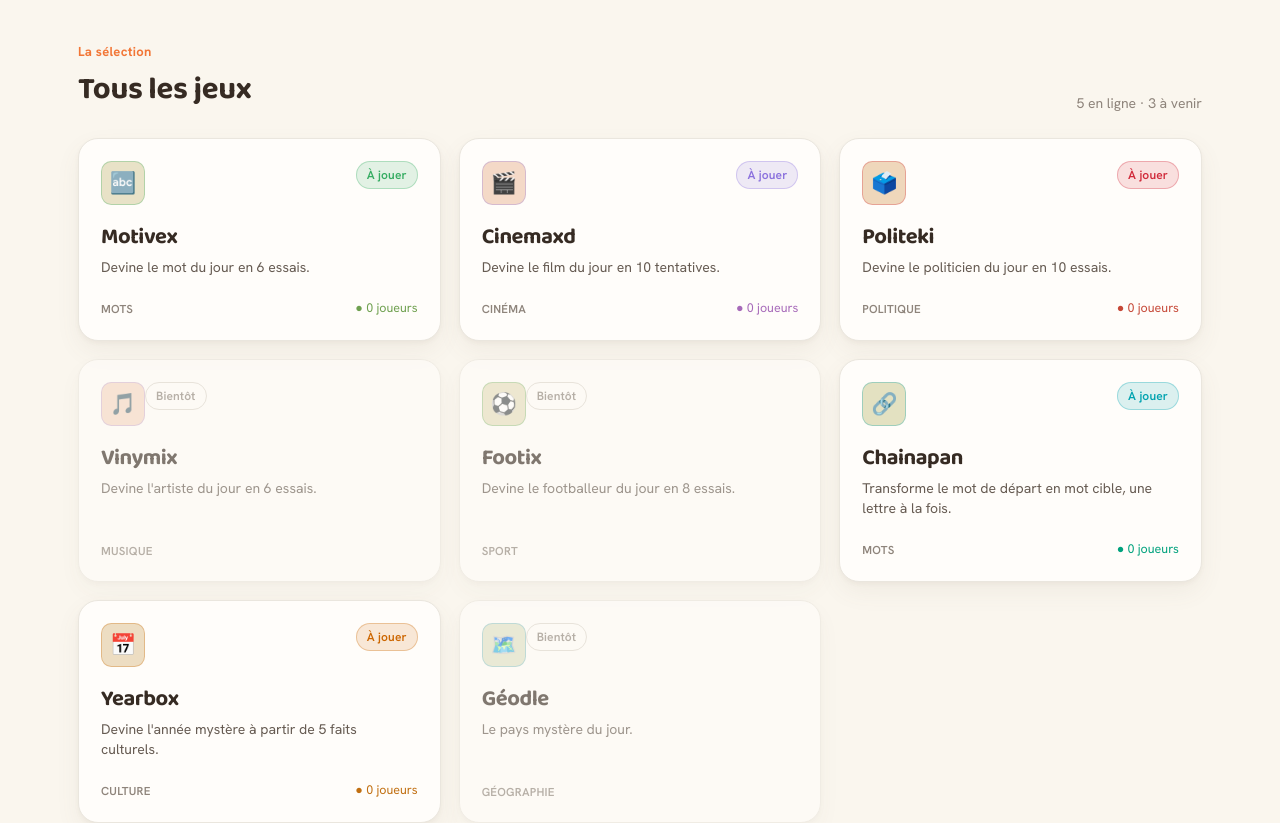
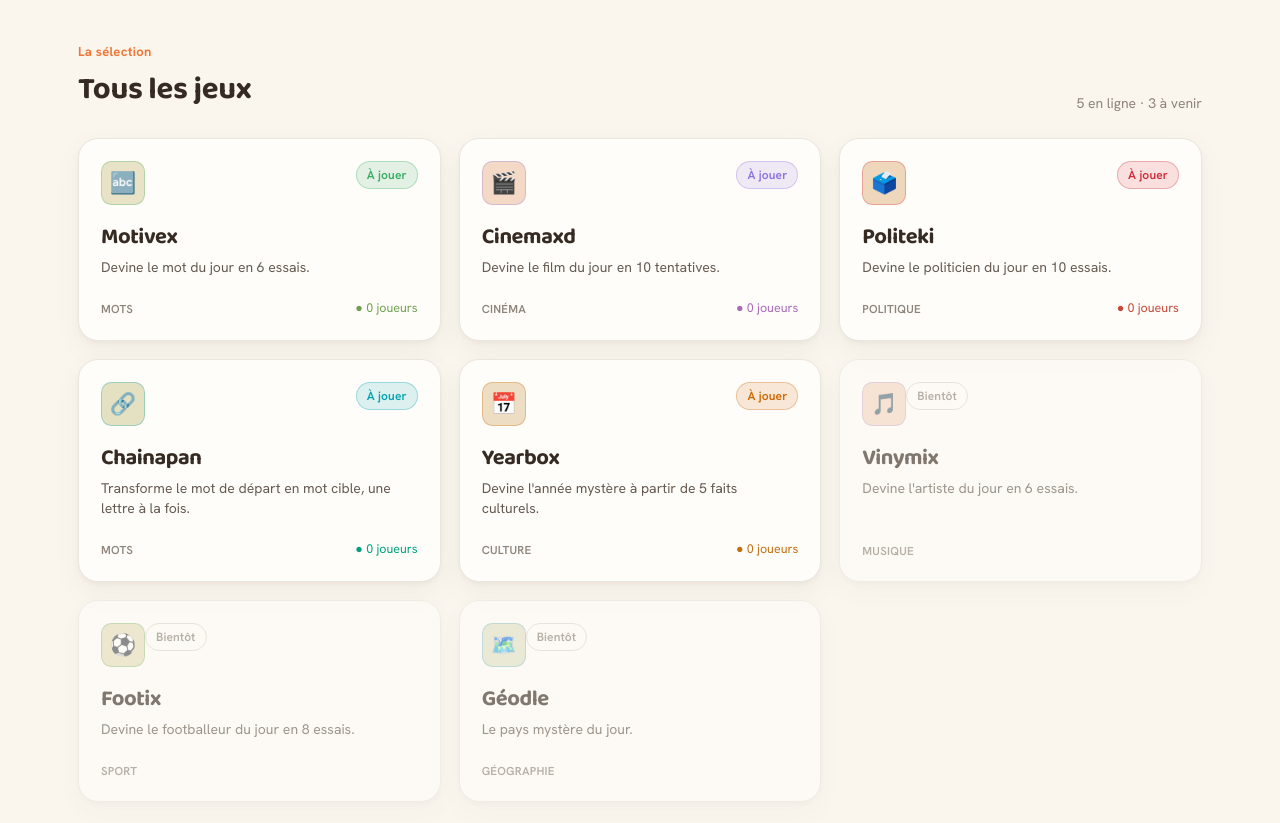
Before and after one commit to duclos-u/mikizgame, a React (Vite) app in the folder MikizGame/: page / in a window 1280 px wide. Shown: the part 440-1263 px from the top of the page. Built offline with nearby package versions, Linux system fonts and the light colour scheme; no server answers.

Commit message:
feat: sort daily games by live status on home page
Live games appear first, completed/upcoming games follow — no user-visible ranking change needed beyond presence of a live game.

```diff
--- a/MikizGame/src/components/DailyGamesPage.tsx
+++ b/MikizGame/src/components/DailyGamesPage.tsx
@@ -367,7 +367,7 @@ export function DailyGamesPage({ doneIds, onPlayExternal }: DailyGamesPageProps)
           </span>
         </div>
         <div className="game-grid">
-          {gamesWithCounts.map((g) => (
+          {[...gamesWithCounts].sort((a, b) => (a.status === 'live' ? 0 : 1) - (b.status === 'live' ? 0 : 1)).map((g) => (
             <GameCard
               key={g.id}
               game={g}
```
